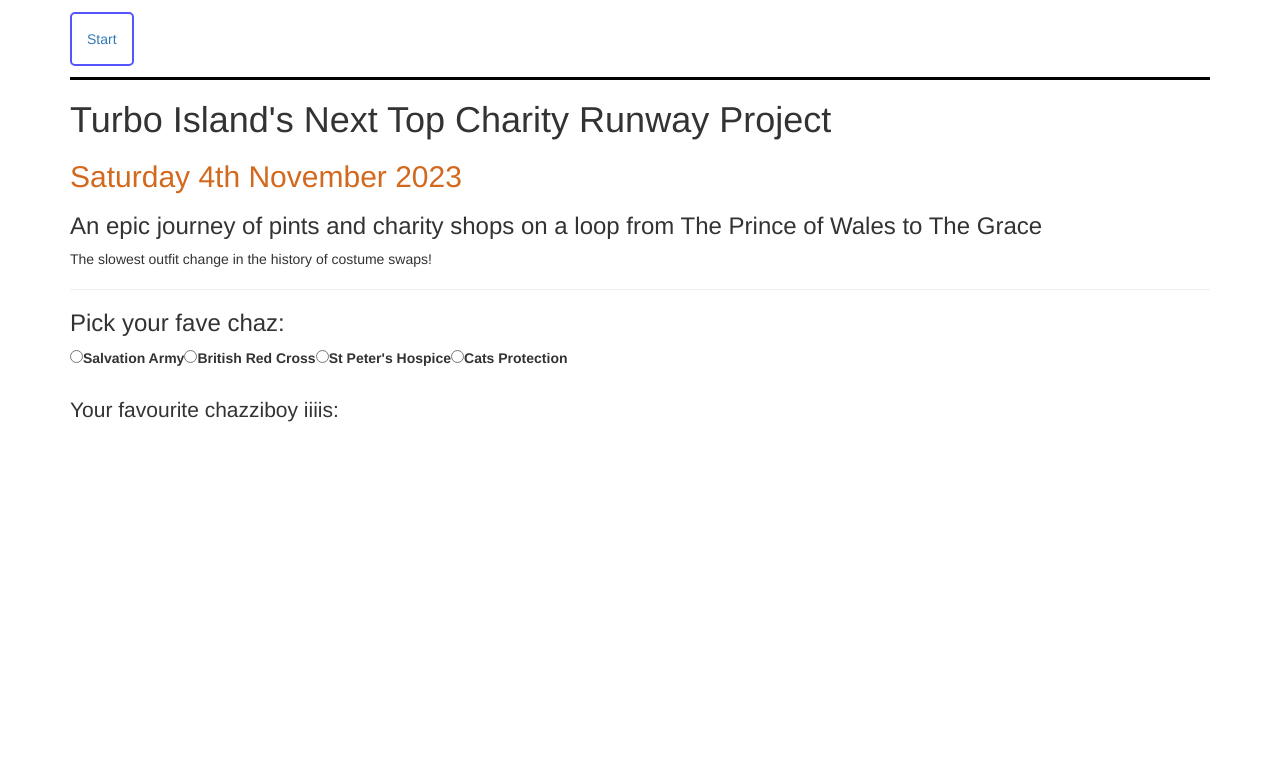
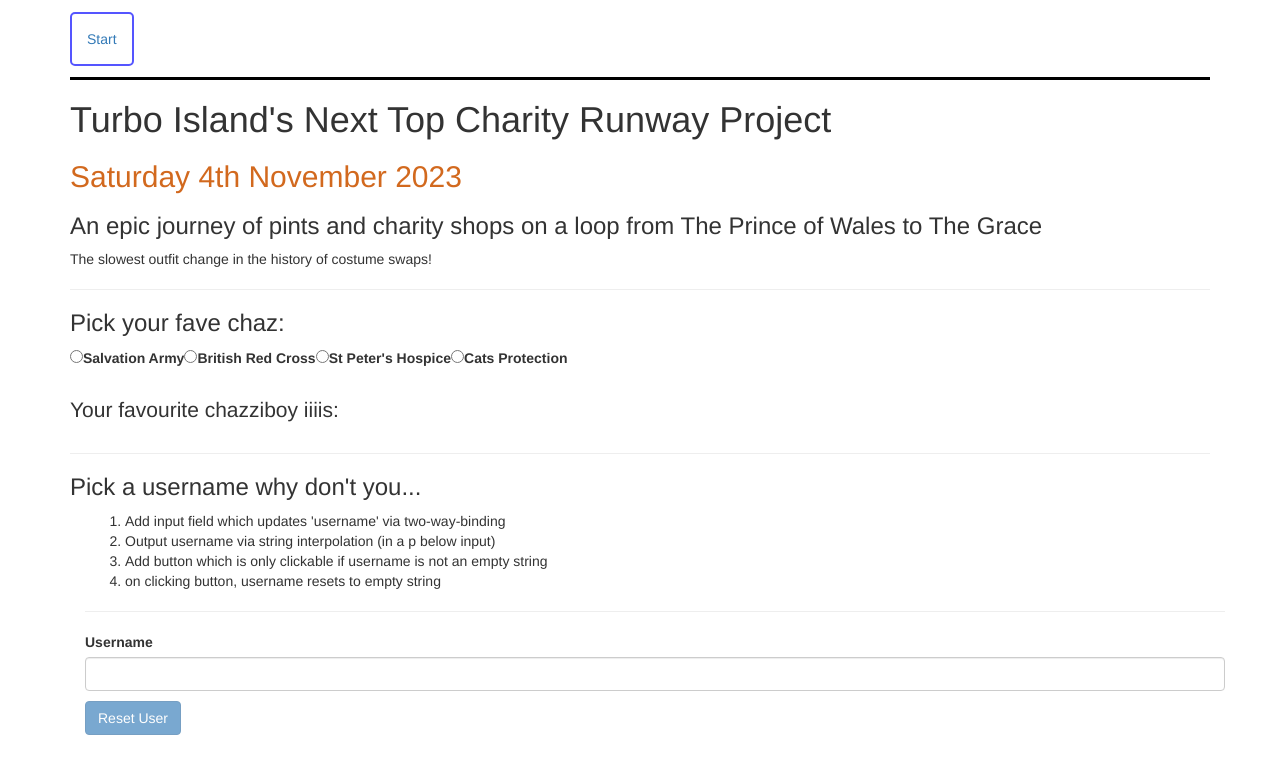
Before and after one commit to amyasgilbert/my-first-angular-project, an Angular app: page / in a window 1280 px wide. Shown: the top 774 px of the page. Built offline with nearby package versions, Linux system fonts and the light colour scheme.

Commit message:
data binding practice - username

```diff
--- a/src/app/app.component.html
+++ b/src/app/app.component.html
@@ -9,6 +9,8 @@
       <hr>
       <!--            <app-multi-wonk></app-multi-wonk>-->
       <app-favourite-chazza></app-favourite-chazza>
+      <hr>
+      <app-username></app-username>
     </div>
   </div>
 </div>
--- a/src/app/app.module.ts
+++ b/src/app/app.module.ts
@@ -7,6 +7,7 @@ import {WonkyComponent} from "./wonky/wonky.component";
 import {MultiWonkComponent} from './multi-wonk/multi-wonk.component';
 import {NavbarComponent} from './navbar/navbar.component';
 import { FavouriteChazzaComponent } from './favourite-chazza/favourite-chazza.component';
+import { UsernameComponent } from './username/username.component';
 
 @NgModule({
     declarations: [
@@ -14,7 +15,8 @@ import { FavouriteChazzaComponent } from './favourite-chazza/favourite-chazza.co
         WonkyComponent,
         MultiWonkComponent,
         NavbarComponent,
-        FavouriteChazzaComponent
+        FavouriteChazzaComponent,
+        UsernameComponent
     ],
     imports: [
         BrowserModule,
--- /dev/null
+++ b/src/app/username/username.component.html
@@ -0,0 +1,21 @@
+<h3>Pick a username why don't you...</h3>
+<div class="container">
+  <div class="row">
+    <div class="col-xs-12">
+      <ol>
+        <li>Add input field which updates 'username' via two-way-binding</li>
+        <li>Output username via string interpolation (in a p below input)</li>
+        <li>Add button which is only clickable if username is not an empty string</li>
+        <li>on clicking button, username resets to empty string</li>
+      </ol>
+      <hr>
+      <label>Username</label>
+      <input type="text" class="form-control" [(ngModel)]="username">
+      <p>{{ username }}</p>
+      <button class="btn btn-primary"
+              [disabled]="username === ''"
+              (click)="username = ''">Reset User
+      </button>
+    </div>
+  </div>
+</div>
--- /dev/null
+++ b/src/app/username/username.component.ts
@@ -0,0 +1,10 @@
+import { Component } from '@angular/core';
+
+@Component({
+  selector: 'app-username',
+  templateUrl: './username.component.html',
+  styleUrls: ['./username.component.css']
+})
+export class UsernameComponent {
+  username = '';
+}
```
Also changed, not shown: src/app/username/username.component.css (added), 1 other file (tests, documents, lock files or other folders).
